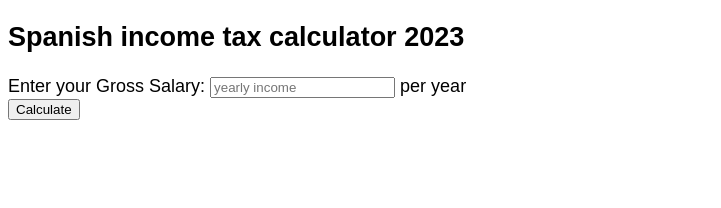
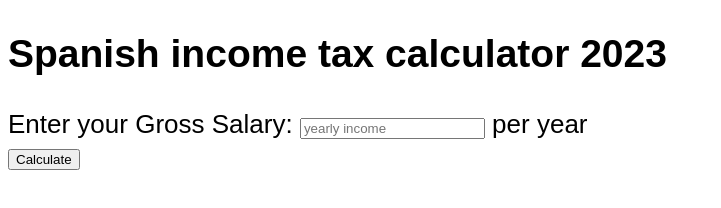
Before and after one commit to tuomasva/tuomasva.github.io, a plain HTML site: page index.html in a window 1280 px wide. Shown: the whole page, without its empty margins (0-721 px from the left). Drawn offline with Linux system fonts and the light colour scheme.

Commit message:
Update styles.css

```diff
--- a/styles.css
+++ b/styles.css
@@ -1,6 +1,6 @@
 body {
   font-family: Arial, sans-serif;
-  font-size: 18px;
+  font-size: 26px;
 }
 
 form {
```
